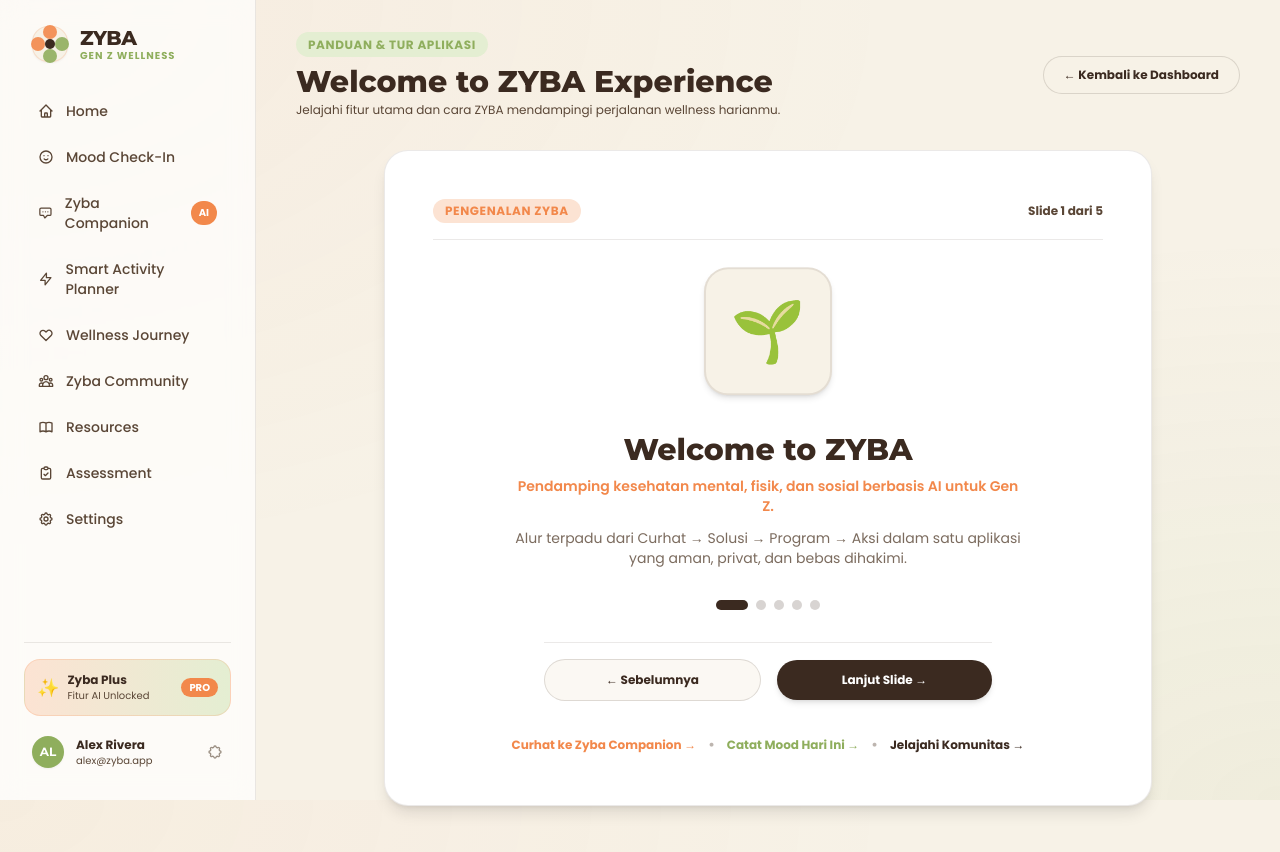
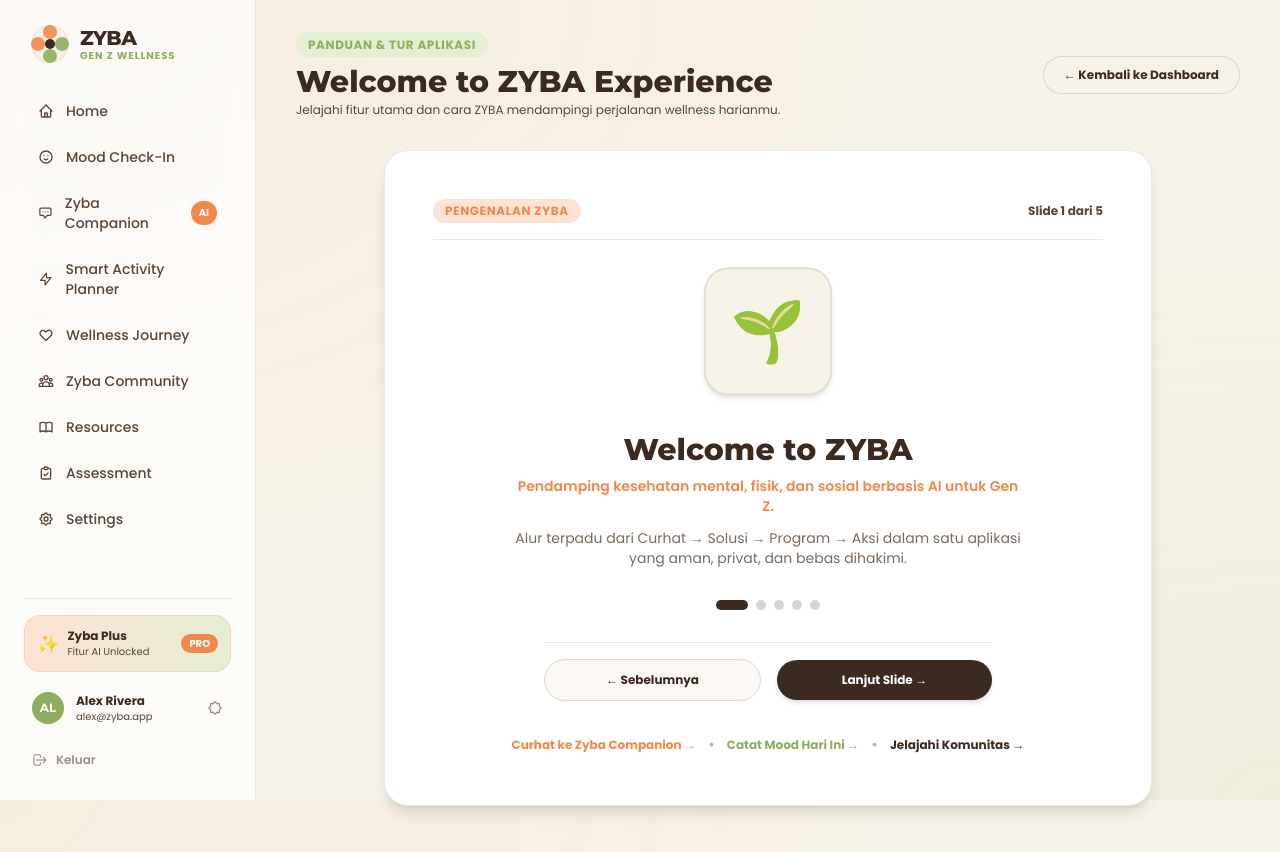
Before and after one commit to syauqiazka/zyba, a Next.js app: page /welcome in a window 1280 px wide. Shown: the top 852 px of the page. Built offline with nearby package versions, Linux system fonts and the light colour scheme.

Commit message:
feat(sidebar): add logout button at bottom of sidebar with DELETE /api/auth cookie clear

```diff
--- a/src/app/api/auth/route.ts
+++ b/src/app/api/auth/route.ts
@@ -255,3 +255,16 @@ export async function POST(request: NextRequest) {
     return NextResponse.json({ error: "Server error" }, { status: 500 });
   }
 }
+
+// Logout: hapus cookie auth-token
+export async function DELETE() {
+  const response = NextResponse.json({ ok: true });
+  response.cookies.set("auth-token", "", {
+    httpOnly: true,
+    secure: process.env.NODE_ENV === "production",
+    sameSite: "lax",
+    path: "/",
+    maxAge: 0, // expire immediately
+  });
+  return response;
+}
--- a/src/components/Sidebar.tsx
+++ b/src/components/Sidebar.tsx
@@ -1,7 +1,7 @@
 "use client";
 
 import Link from "next/link";
-import { usePathname } from "next/navigation";
+import { usePathname, useRouter } from "next/navigation";
 
 const NAV_ITEMS = [
   { href: "/dashboard", label: "Home", icon: "home" },
@@ -17,6 +17,13 @@ const NAV_ITEMS = [
 
 export default function Sidebar() {
   const pathname = usePathname();
+  const router = useRouter();
+
+  const handleLogout = async () => {
+    // Hapus cookie auth-token via API lalu redirect ke halaman login
+    await fetch("/api/auth", { method: "DELETE" });
+    router.push("/login");
+  };
 
   return (
     <aside className="w-64 shrink-0 border-r border-brown-900/10 bg-white/70 backdrop-blur-md min-h-screen p-6 flex flex-col justify-between sticky top-0 h-screen z-30">
@@ -98,6 +105,28 @@ export default function Sidebar() {
             <path strokeLinecap="round" strokeLinejoin="round" strokeWidth={2} d="M10.325 4.317c.426-1.756 2.924-1.756 3.35 0a1.724 1.724 0 002.573 1.066c1.543-.94 3.31.826 2.37 2.37a1.724 1.724 0 001.065 2.572c1.756.426 1.756 2.924 0 3.35a1.724 1.724 0 00-1.066 2.573c.94 1.543-.826 3.31-2.37 2.37a1.724 1.724 0 00-2.572 1.065c-.426 1.756-2.924 1.756-3.35 0a1.724 1.724 0 00-2.573-1.066c-1.543.94-3.31-.826-2.37-2.37a1.724 1.724 0 00-1.065-2.572c-1.756-.426-1.756-2.924 0-3.35a1.724 1.724 0 001.066-2.573c-.94-1.543.826-3.31 2.37-2.37.996.608 2.296.07 2.572-1.065z" />
           </svg>
         </Link>
+
+        {/* Logout */}
+        <button
+          type="button"
+          onClick={handleLogout}
+          className="flex items-center gap-2 px-2 py-2 rounded-2xl w-full text-left text-xs font-semibold text-brown-700/60 hover:text-danger hover:bg-orange-50 transition-colors group"
+        >
+          <svg
+            className="w-4 h-4 text-brown-700/50 group-hover:text-danger transition-colors"
+            fill="none"
+            viewBox="0 0 24 24"
+            stroke="currentColor"
+            strokeWidth={2}
+          >
+            <path
+              strokeLinecap="round"
+              strokeLinejoin="round"
+              d="M17 16l4-4m0 0l-4-4m4 4H7m6 4v1a3 3 0 01-3 3H6a3 3 0 01-3-3V7a3 3 0 013-3h4a3 3 0 013 3v1"
+            />
+          </svg>
+          Keluar
+        </button>
       </div>
     </aside>
   );
```
